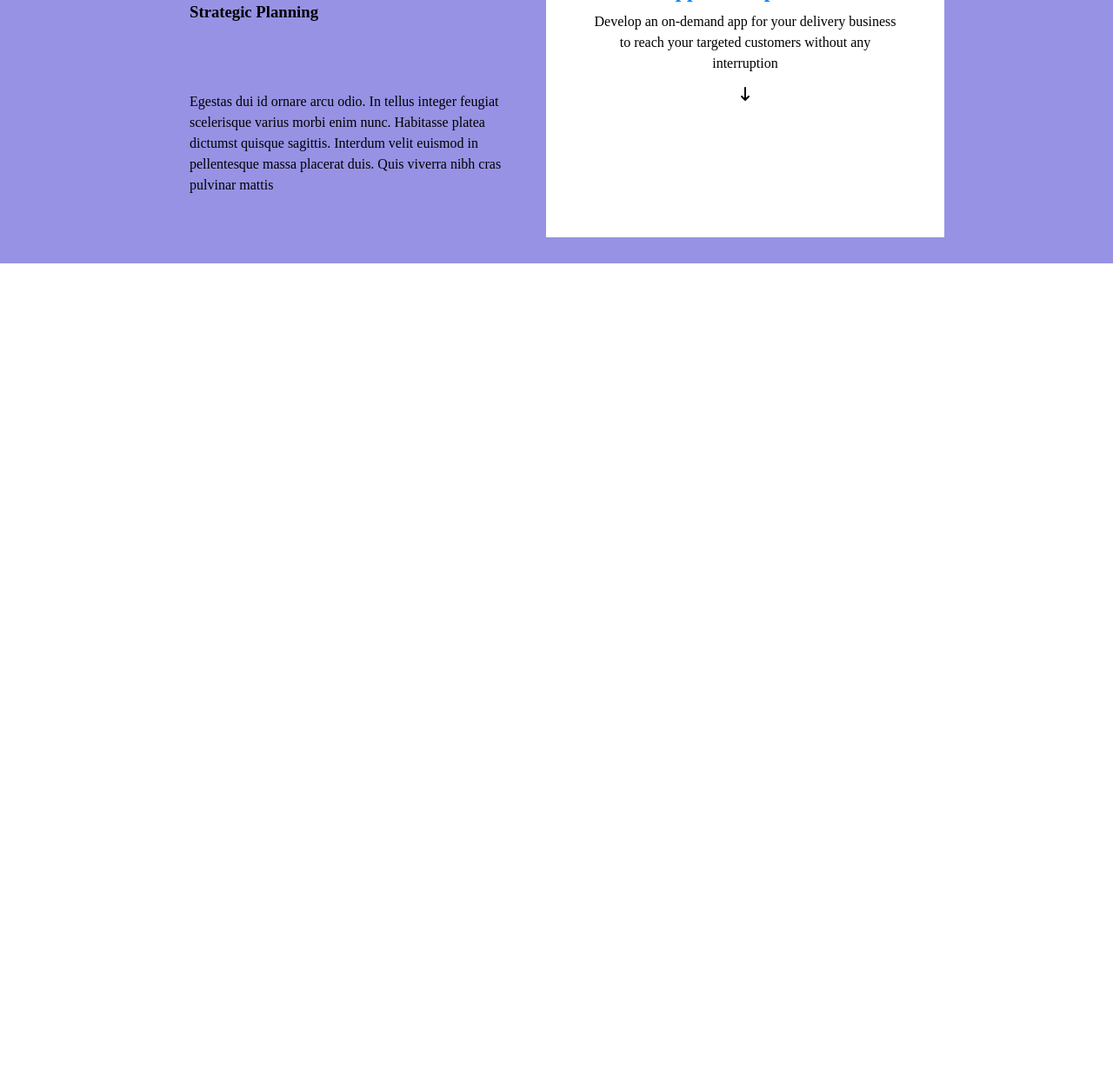
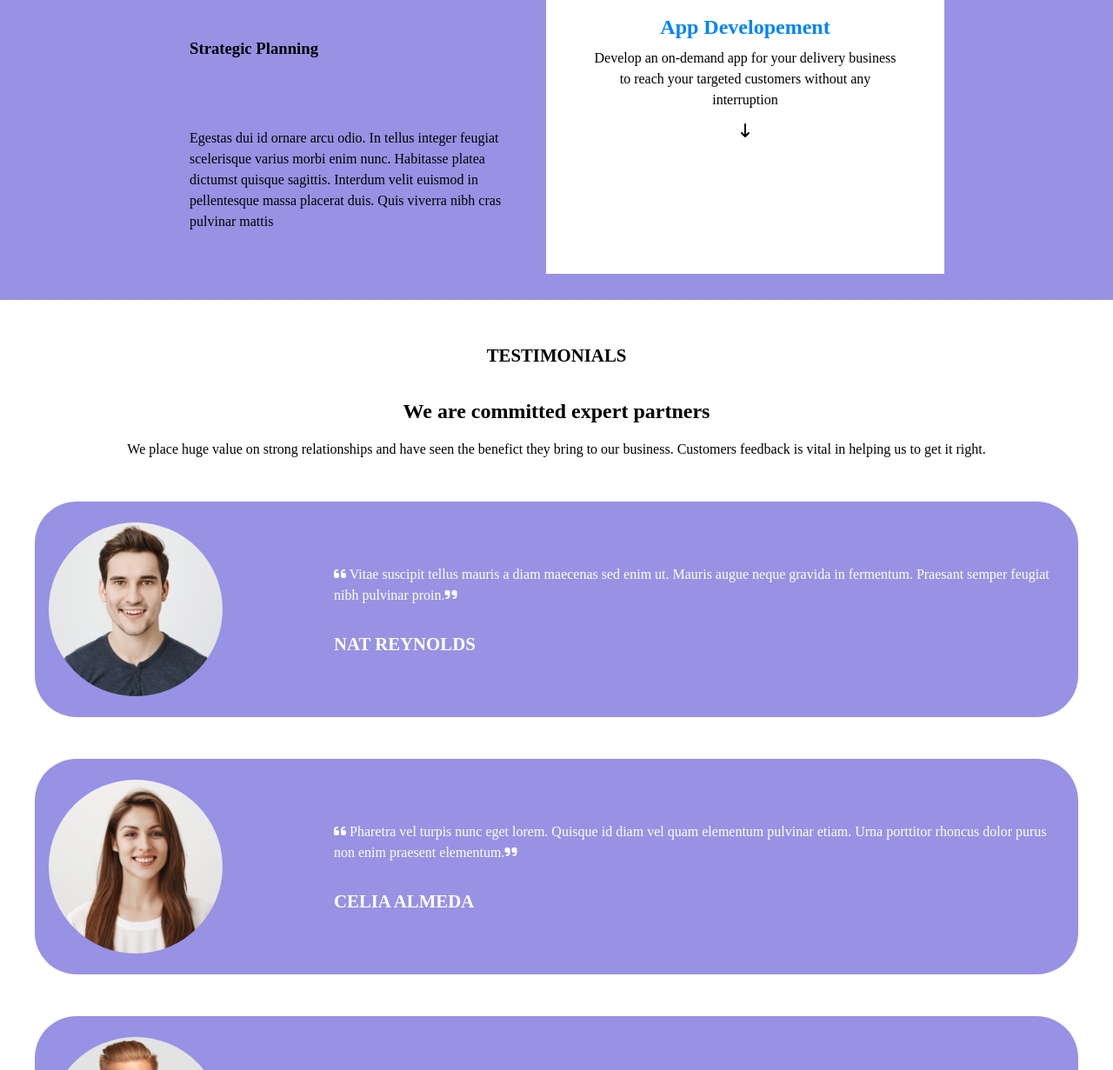
Before and after one commit to WChristianPerera/htmlcss-responsive-layout, a plain HTML site: page index.html in a window 1280 px wide. Shown: the part 1569-2800 px from the top of the page at 87% size. Before the commit the page ends 1872 px from the top, so only its background shows below. Drawn offline with Linux system fonts and the light colour scheme.

Commit message:
Add Testimonials section

```diff
--- a/assets/style.css
+++ b/assets/style.css
@@ -119,18 +119,24 @@ h4{
 .phone-text{
     display: flex;
     flex-direction: column;
-    row-gap: 2rem;
+    row-gap: 4rem;
+    flex-basis: 50%;
+}
+
+.big-cell img{
+    min-width: 0;
+    width: 100%;
+    flex-basis: 50%;
+    justify-self: flex-end;
+
 }
 
 .store-btn{
     display: inline-block;
     background-color: #0084FD;
     border-radius: 2rem;
-    padding: 0.5rem 0.7rem;
-}
+    padding: 0.5rem 3rem;
 
-.phone{
-    width: 100%;
 }
 
 /* Section Planning */
@@ -170,3 +176,38 @@ h4{
     text-align: center;
     line-height: 3rem;
 }
+
+/* Section Testimonials */
+
+.intro-text{
+    text-align: center;
+    line-height: 4rem;
+}
+
+.rounded-photo{
+    width: 200px;
+    height: 200px;
+    border-radius: 50%;
+    object-fit: cover;
+}
+
+.partner{
+    background-color: #9792E4;
+    margin-top: 3rem;
+    display: flex;
+    justify-content: space-between;
+    align-items: center;
+    gap: 8rem;
+    padding: 1.5rem 1rem;
+    border-radius: 3rem;
+}
+
+h5{
+    margin-top: 2rem;
+    font-size: 1.3rem;
+}
+
+.info{
+    color: white;
+
+}
--- a/index.html
+++ b/index.html
@@ -35,10 +35,11 @@
             </div>
         </nav>
     </header>
- <!-- Main -->
+
+    <!-- Main -->
     <main>
 
-        <!-- Demo -->
+<!-- Demo -->
         <section class="Demo-application">
             <div class="big-container">
                 <div class="Cells">
@@ -48,9 +49,7 @@
                             <p>Lorem ipsum dolor sit amet consectetur adipisicing elit. Ratione nobis, architecto ad dolore quod, facere totam quas recusandae blanditiis.</p>
                             <div class="store-btn"><a href=""><i class="fa-brands fa-apple"></i> App Store</a> </div>
                         </div>
-                        <div class="phone-img">
-                            <img class="phone" src="img/phone.png" alt="">
-                        </div>
+                        <img src="img/phone.png" alt="">
                     </div>
                     <div class="cell box">
                         <i class="fa-solid fa-file-code icons"></i>
@@ -72,7 +71,6 @@
                         <h4>Branding</h4>
                         <p>Lorem ipsum dolor sit amet consectetur adipisicing elit. Ratione nobis, architecto ad dolore quod, facere totam quas recusandae blanditiis.</p>
                     </div>
-
                 </div>
             </div>
         </section>
@@ -97,8 +95,57 @@
                 </div>
             </div>
         </section>
+
+<!-- Testimonials -->
+        <section class="Testimonials">
+            <div class="big-container">
+                <div class="intro-text">
+                    <h5>TESTIMONIALS</h5>
+                    <h2>We are committed expert partners</h2>
+                    <p> We place huge value on strong relationships and have seen the benefict they bring to our business.
+                        Customers feedback is vital in helping us to get it right.
+                    </p>
+                </div>
+
+                <div class="partner">
+                    <img class="rounded-photo" src="img/testimonial1.jpg" alt="">
+                    <div class="info">
+                        <p><i class="fa-solid fa-quote-left"></i> Vitae suscipit tellus mauris a diam maecenas sed enim ut.
+                            Mauris augue neque gravida in fermentum. Praesant semper feugiat nibh pulvinar proin.<i class="fa-solid fa-quote-right"></i>
+                        </p>
+                        <h5><strong>NAT REYNOLDS</strong></h5>
+                    </div>
+                </div>
+                <div class="partner">
+                    <img class="rounded-photo" src="img/testimonial2.jpg" alt="">
+                    <div class="info">
+                        <p><i class="fa-solid fa-quote-left"></i> Pharetra vel turpis nunc eget lorem. Quisque id diam vel quam elementum pulvinar etiam.
+                            Urna porttitor rhoncus dolor purus non enim praesent elementum.<i class="fa-solid fa-quote-right"></i>
+                        </p>
+                        <h5><strong>CELIA ALMEDA</strong></h5>
+                    </div>
+                </div>
+                <div class="partner">
+                    <img class="rounded-photo" src="img/testimonial3.jpg" alt="">
+                    <div class="info">
+                        <p><i class="fa-solid fa-quote-left"></i> Mauris augue neque gravida in fermentum. Praesent semper feugiat nibh sed pulvinar proin.
+                            Nibh nisl condimentum id venenatis a condimentum.<i class="fa-solid fa-quote-right"></i>
+                        </p>
+                        <h5><strong>BOB ROBERTS</strong></h5>
+                    </div>
+                </div>
+
+            </div>
+        </section>
+
+
+
+
         <section></section>
-        <section></section>
+
+
+
+
         <section></section>
         <section></section>
     </main>
```
